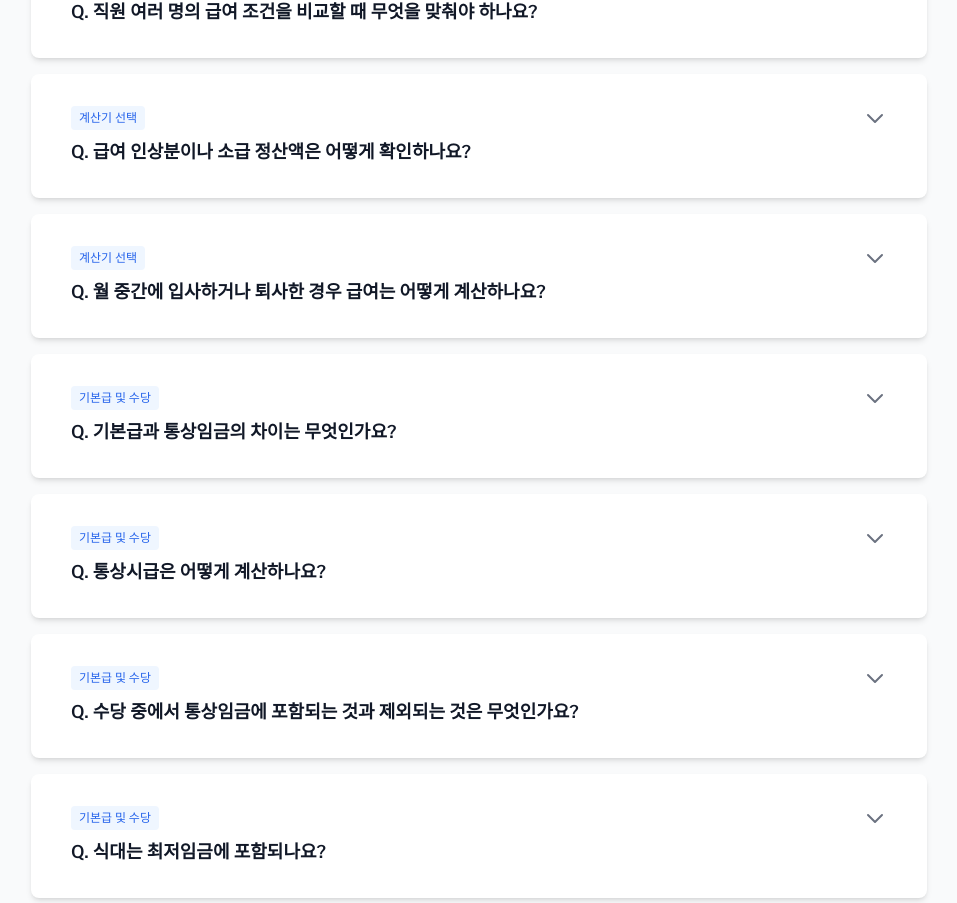
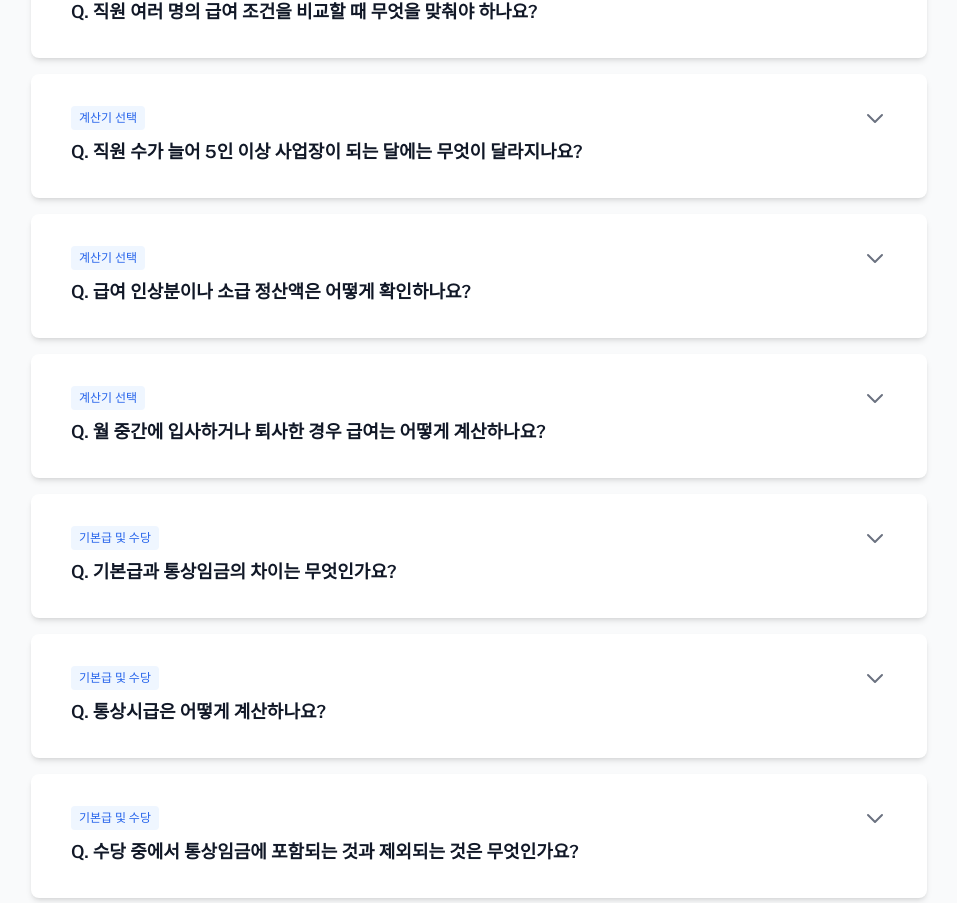
Before and after one commit to freenu0618/calcul, a React (Vite) app in the folder frontend/: page /faq in a window 1280 px wide. Shown: the part 3877-4780 px from the top of the page, without its empty margins (161-1118 px from the left). Built offline with nearby package versions, Linux system fonts and the light colour scheme; no server answers.

Commit message:
improve: clarify five-person workplace FAQ signals

```diff
--- a/frontend/src/pages/FAQ.tsx
+++ b/frontend/src/pages/FAQ.tsx
@@ -158,7 +158,7 @@ const answerRouteCards = [
   },
 ];
 
-const dateModified = '2026-07-25';
+const dateModified = '2026-07-26';
 
 const FAQ = () => {
   const [selectedCategory, setSelectedCategory] = useState<string>('전체');
@@ -235,6 +235,11 @@ const FAQ = () => {
       category: '계산기 선택',
       question: '직원 여러 명의 급여 조건을 비교할 때 무엇을 맞춰야 하나요?',
       answer: '직원별로 같은 정산월을 기준으로 급여유형, 기본급 또는 시급, 소정근로일, 실제 근무시간, 휴게시간, 과세·비과세 수당, 부양가족 수, 4대보험 적용 여부, 사업장 규모를 같은 순서로 정리하세요. 정규직과 파트타임이 섞여 있으면 주휴수당 대상 여부와 연장·야간·휴일근로 시간을 분리하고, 여러 급여안 비교는 시뮬레이션에서 기준선을 잡은 뒤 각 직원의 실제 지급액은 급여 계산기에서 다시 확인하는 것이 안전합니다.',
+    },
+    {
+      category: '계산기 선택',
+      question: '직원 수가 늘어 5인 이상 사업장이 되는 달에는 무엇이 달라지나요?',
+      answer: '직원 수가 5인 이상 기준에 가까워지는 달에는 상시근로자 수 산정 기간, 정산월, 실제 근무일, 휴게시간, 연장·야간·휴일근로 발생 여부를 먼저 분리하세요. 최저임금과 주휴수당은 사업장 규모와 무관하게 확인해야 하지만, 연장·야간·휴일 가산수당 적용 방식은 5인 이상 여부에 따라 달라질 수 있습니다. PayTools에서는 사업장 규모를 입력값으로 맞춘 뒤 급여 계산기와 연장·야간·휴일수당 가이드를 함께 확인하는 흐름이 안전합니다.',
     },
     {
       category: '계산기 선택',
```
Also changed, not shown: frontend/public/llms.txt, 1 other file (tests, documents, lock files or other folders).
